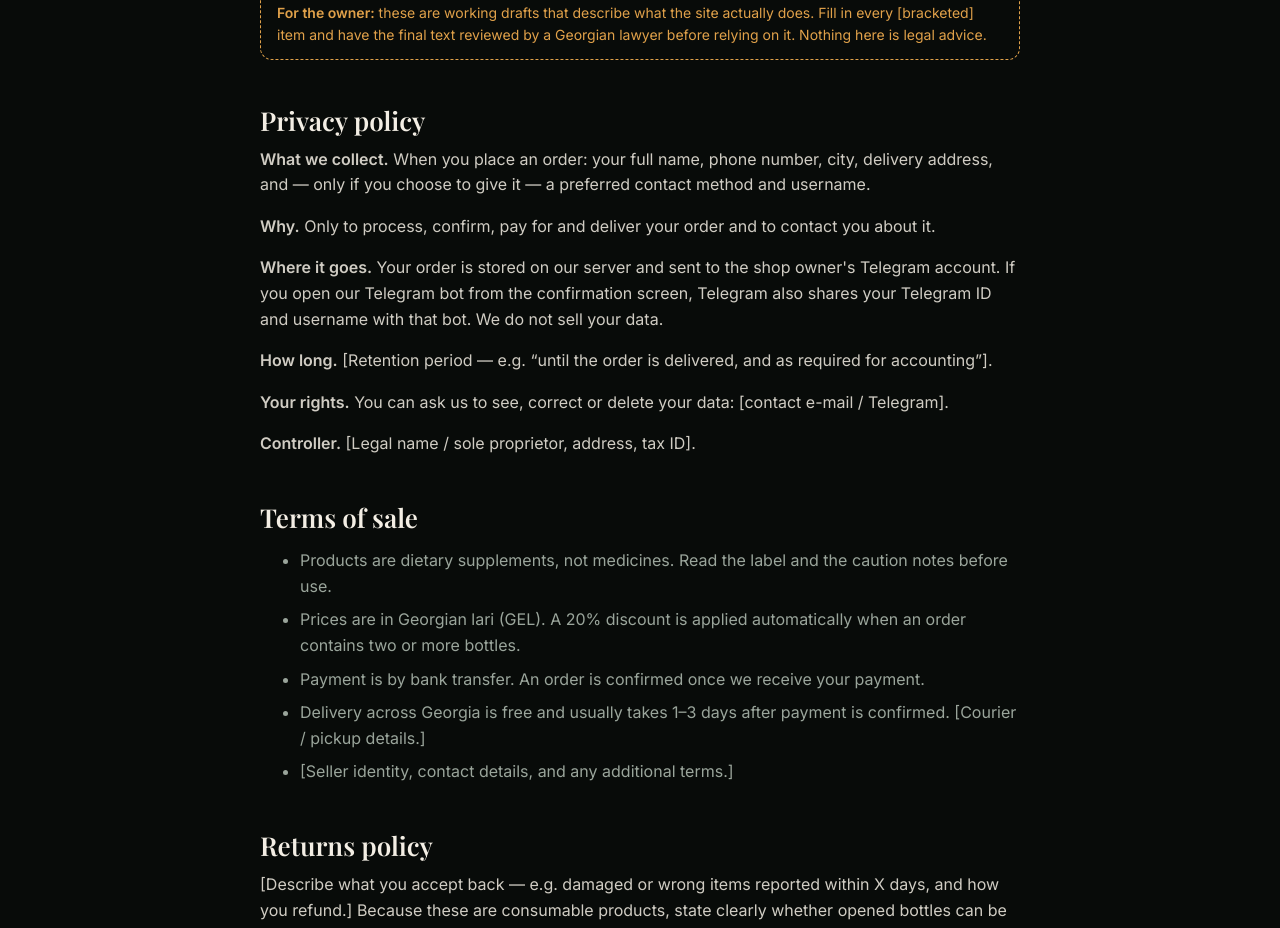
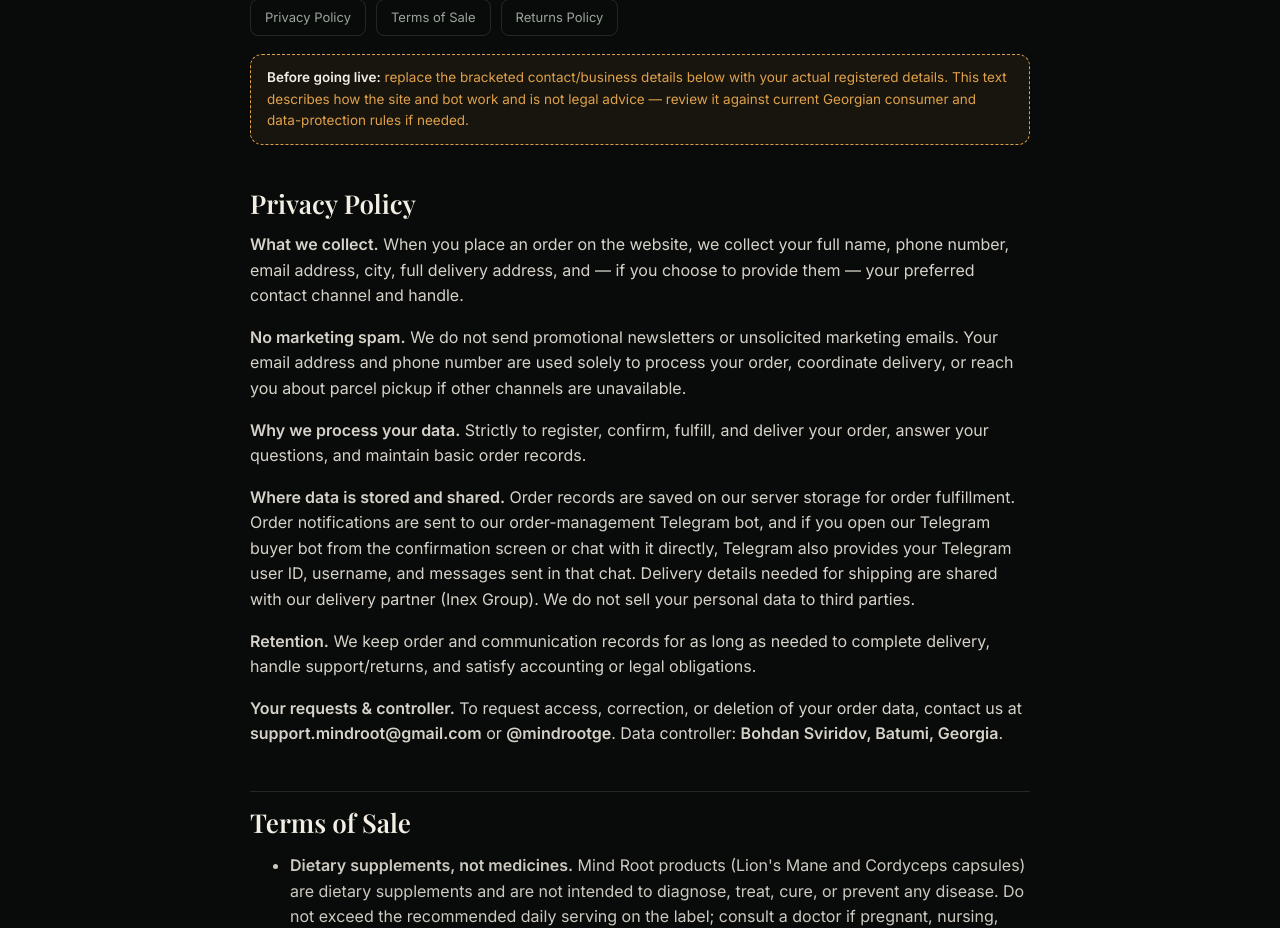
Before and after one commit to svirikk/mind-root, a plain HTML site: page public/legal.html in a window 1280 px wide. Shown: the part 186-1114 px from the top of the page. Drawn offline with nearby package versions, Linux system fonts and the light colour scheme.

Commit message:
Update legal HTML with new content and styles

```diff
--- a/public/legal.html
+++ b/public/legal.html
@@ -2,39 +2,62 @@
 <html lang="en">
 <head>
 <meta charset="utf-8"><meta name="viewport" content="width=device-width, initial-scale=1">
-<title>Privacy, Terms & Returns — Mind Root</title>
+<title>Privacy, Terms &amp; Returns — Mind Root</title>
 <meta name="robots" content="noindex">
 <link href="https://fonts.googleapis.com/css2?family=Inter:wght@400;600&family=Playfair+Display:wght@600&family=Noto+Sans+Georgian:wght@400;600&display=swap" rel="stylesheet">
 <link rel="stylesheet" href="/assets/css/styles.css">
-<style>.legal{max-width:760px;margin:0 auto;padding:calc(var(--hdr) + 30px) 0 80px}.legal h1{font-size:40px;margin-bottom:8px}.legal h2{font-size:26px;margin:46px 0 12px}.legal li{margin-bottom:8px;color:var(--muted)}.legal p{color:rgba(241,236,226,.86)}.todo{border:1px dashed var(--amber);border-radius:12px;padding:12px 16px;color:var(--amber);font-size:14px;margin:18px 0}</style>
+<style>
+  .legal{max-width:780px;margin:0 auto;padding:calc(var(--hdr) + 34px) 0 84px}
+  .legal h1{font-size:clamp(32px,5vw,44px);margin-bottom:10px}
+  .legal h2{font-size:26px;margin:44px 0 14px;padding-top:16px;border-top:1px solid var(--line)}
+  .legal h2:first-of-type{border-top:0;padding-top:0}
+  .legal li{margin-bottom:9px;color:rgba(243,238,228,.84)}
+  .legal p{color:rgba(243,238,228,.88)}
+  .fill-note{border:1px dashed var(--amber);background:rgba(224,161,74,.07);border-radius:12px;padding:12px 16px;color:var(--amber);font-size:13.5px;margin:18px 0}
+  .fill-note b{color:var(--text)}
+  .legal-nav{display:flex;flex-wrap:wrap;gap:10px;margin:20px 0 10px}
+  .legal-nav a{font-size:13px;padding:7px 14px;border:1px solid var(--line);border-radius:8px;text-decoration:none;color:var(--muted)}
+  .legal-nav a:hover{border-color:var(--amber);color:var(--amber)}
+</style>
 </head>
 <body>
 <header class="site-header is-solid"><div class="wrap header-in"><a class="logo" href="/" aria-label="mind root">
-<svg viewBox="0 0 32 32" fill="none" stroke="currentColor" stroke-width="1.7" stroke-linecap="round" stroke-linejoin="round" aria-hidden="true"><path d="M3 19 L11 7 L16 13 L20 8 L29 19"/><path d="M16 19 V29 M16 23 L11 27.5 M16 23 L21 27"/></svg><span>mind root</span></a>
+<img class="logo__img" src="/assets/img/logo.png" alt="Mind Root" width="32" height="32" onerror="this.style.display='none';this.nextElementSibling.style.display='block'">
+<svg class="logo__svg" style="display:none" viewBox="0 0 32 32" fill="none" stroke="currentColor" stroke-width="1.7" stroke-linecap="round" stroke-linejoin="round" aria-hidden="true"><path d="M3 19 L11 7 L16 13 L20 8 L29 19"/><path d="M16 19 V29 M16 23 L11 27.5 M16 23 L21 27"/></svg><span>mind root</span></a>
 <a class="btn btn--ghost" style="margin-left:auto" href="/">← Back to the shop</a></div></header>
+
 <main class="wrap legal">
   <h1>Privacy, Terms &amp; Returns</h1>
-  <div class="todo"><b>For the owner:</b> these are working drafts that describe what the site actually does. Fill in every [bracketed] item and have the final text reviewed by a Georgian lawyer before relying on it. Nothing here is legal advice.</div>
+  <nav class="legal-nav" aria-label="Legal sections">
+    <a href="#privacy">Privacy Policy</a>
+    <a href="#terms">Terms of Sale</a>
+    <a href="#returns">Returns Policy</a>
+  </nav>
+  <div class="fill-note"><b>Before going live:</b> replace the bracketed contact/business details below with your actual registered details. This text describes how the site and bot work and is not legal advice — review it against current Georgian consumer and data-protection rules if needed.</div>
 
-  <h2 id="privacy">Privacy policy</h2>
-  <p><b>What we collect.</b> When you place an order: your full name, phone number, city, delivery address, and — only if you choose to give it — a preferred contact method and username.</p>
-  <p><b>Why.</b> Only to process, confirm, pay for and deliver your order and to contact you about it.</p>
-  <p><b>Where it goes.</b> Your order is stored on our server and sent to the shop owner's Telegram account. If you open our Telegram bot from the confirmation screen, Telegram also shares your Telegram ID and username with that bot. We do not sell your data.</p>
-  <p><b>How long.</b> [Retention period — e.g. “until the order is delivered, and as required for accounting”].</p>
-  <p><b>Your rights.</b> You can ask us to see, correct or delete your data: [contact e-mail / Telegram].</p>
-  <p><b>Controller.</b> [Legal name / sole proprietor, address, tax ID].</p>
+  <h2 id="privacy">Privacy Policy</h2>
+  <p><b>What we collect.</b> When you place an order on the website, we collect your full name, phone number, email address, city, full delivery address, and — if you choose to provide them — your preferred contact channel and handle.</p>
+  <p><b>No marketing spam.</b> We do not send promotional newsletters or unsolicited marketing emails. Your email address and phone number are used solely to process your order, coordinate delivery, or reach you about parcel pickup if other channels are unavailable.</p>
+  <p><b>Why we process your data.</b> Strictly to register, confirm, fulfill, and deliver your order, answer your questions, and maintain basic order records.</p>
+  <p><b>Where data is stored and shared.</b> Order records are saved on our server storage for order fulfillment. Order notifications are sent to our order-management Telegram bot, and if you open our Telegram buyer bot from the confirmation screen or chat with it directly, Telegram also provides your Telegram user ID, username, and messages sent in that chat. Delivery details needed for shipping are shared with our delivery partner (Inex Group). We do not sell your personal data to third parties.</p>
+  <p><b>Retention.</b> We keep order and communication records for as long as needed to complete delivery, handle support/returns, and satisfy accounting or legal obligations.</p>
+  <p><b>Your requests &amp; controller.</b> To request access, correction, or deletion of your order data, contact us at <b>support.mindroot@gmail.com</b> or <b>@mindrootge</b>. Data controller: <b>Bohdan Sviridov, Batumi, Georgia</b>.</p>
 
-  <h2 id="terms">Terms of sale</h2>
+  <h2 id="terms">Terms of Sale</h2>
   <ul>
-    <li>Products are dietary supplements, not medicines. Read the label and the caution notes before use.</li>
-    <li>Prices are in Georgian lari (GEL). A 20% discount is applied automatically when an order contains two or more bottles.</li>
-    <li>Payment is by bank transfer. An order is confirmed once we receive your payment.</li>
-    <li>Delivery across Georgia is free and usually takes 1–3 days after payment is confirmed. [Courier / pickup details.]</li>
-    <li>[Seller identity, contact details, and any additional terms.]</li>
+    <li><b>Dietary supplements, not medicines.</b> Mind Root products (Lion's Mane and Cordyceps capsules) are dietary supplements and are not intended to diagnose, treat, cure, or prevent any disease. Do not exceed the recommended daily serving on the label; consult a doctor if pregnant, nursing, under 18, taking medication, or managing a health condition.</li>
+    <li><b>Pricing and bundle discount.</b> All prices on the site are in Georgian lari (GEL / ₾). A 20% multi-bottle discount applies automatically when an order contains two or more bottles (including Dual Complex, which equals two bottles).</li>
+    <li><b>Payment.</b> After placing an order, you proceed to our Telegram bot to select a payment method (bank transfer or cryptocurrency such as USDT) and complete payment. Orders are confirmed for dispatch once payment is received and verified.</li>
+    <li><b>Delivery.</b> Delivery across Georgia via Inex Group is free on orders and typically takes 1–3 business days after payment confirmation. Please ensure your phone number, email, and delivery address are accurate so the courier or pickup point can reach you.</li>
+    <li><b>Seller details.</b> Sold by <b>Orders and deliveries are coordinated by <b>Bohdan Sviridov, Batumi, Georgia</b>; contact: <b>support.mindroot@gmail.com</b>, <b>+995 595 01 86 47</b>.</li>
   </ul>
 
-  <h2 id="returns">Returns policy</h2>
-  <p>[Describe what you accept back — e.g. damaged or wrong items reported within X days, and how you refund.] Because these are consumable products, state clearly whether opened bottles can be returned. Make sure this matches consumer-protection rules in Georgia.</p>
+  <h2 id="returns">Returns Policy</h2>
+  <ul>
+    <li><b>Damaged, defective, or incorrect items.</b> If your parcel arrives damaged, leaked, or with the wrong items, contact us within <b>7 days</b> of receiving it at <b>support.mindroot@gmail.com</b> or in our Telegram chat with your order number (<b>#MR-...</b>) and clear photos of the packaging and item. Once verified, we will arrange a replacement or refund at no extra delivery cost.</li>
+    <li><b>Opened bottles and hygiene rules.</b> Because our products are ingestible dietary supplements sealed for safety, <b>opened bottles or items with broken tamper seals cannot be returned</b> for hygiene and safety reasons.</li>
+    <li><b>Unopened items.</b> If you wish to return a sealed, unopened bottle, contact us within <b>7 days</b> of delivery before opening it so we can confirm eligibility and return instructions under applicable Georgian consumer rules.</li>
+  </ul>
 </main>
 </body>
 </html>
```
